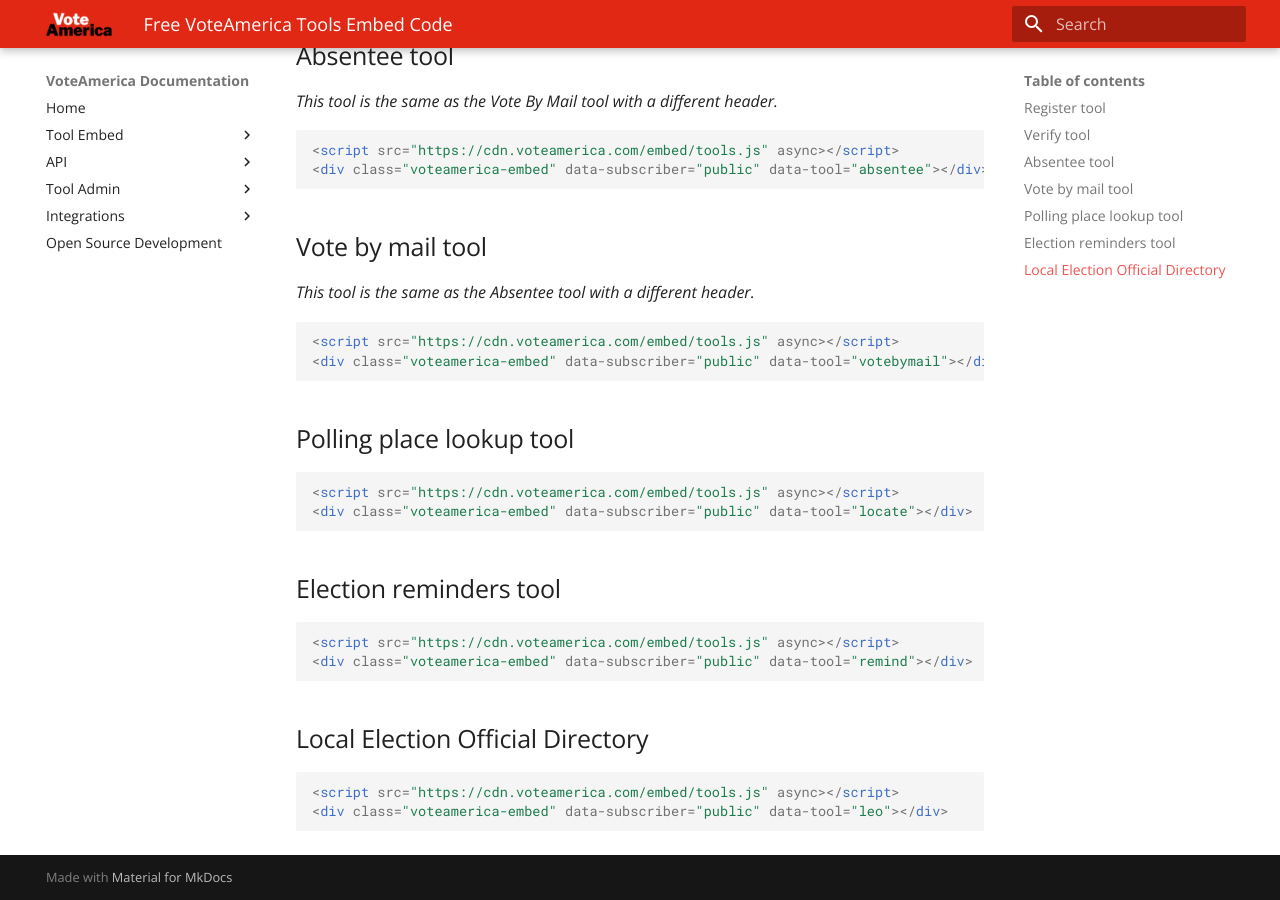
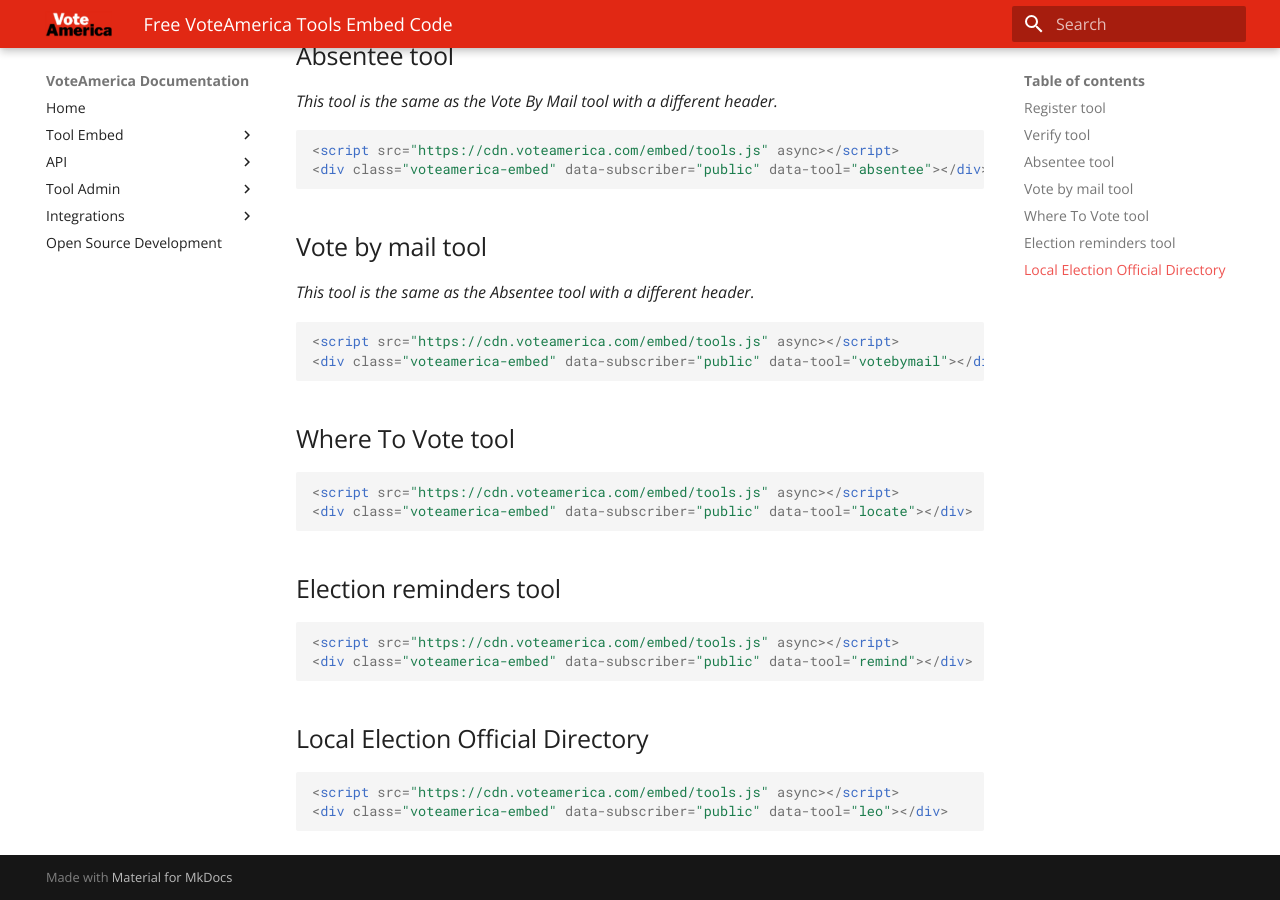
Before and after one commit to vote/turnout, an MkDocs documentation site: the page built from docs/turnout/embed/free.md, in a window 1280 px wide and 900 px high, scrolled down 889 px. Built offline with MkDocs 1.6.1 and Material for MkDocs 9.7.7, drawn with Linux system fonts in a browser that asks for light colours.

Commit message:
Update documentation wording for Where to Vote (#651)
Instead of "locator" or "polling place lookup" call the where to vote
tool the where to vote tool in the documentation.

````diff
--- a/docs/turnout/embed/free.md
+++ b/docs/turnout/embed/free.md
@@ -41,7 +41,7 @@
 <div class="voteamerica-embed" data-subscriber="public" data-tool="votebymail"></div>
 ```
 
-## Polling place lookup tool
+## Where To Vote tool
 
 ```html
 <script src="https://cdn.voteamerica.com/embed/tools.js" async></script>
--- a/docs/turnout/embed/gtm.md
+++ b/docs/turnout/embed/gtm.md
@@ -156,7 +156,7 @@
 }
 ```
 
-### Locate Tool
+### Where To Vote Tool
 
 ```js
 {
````
